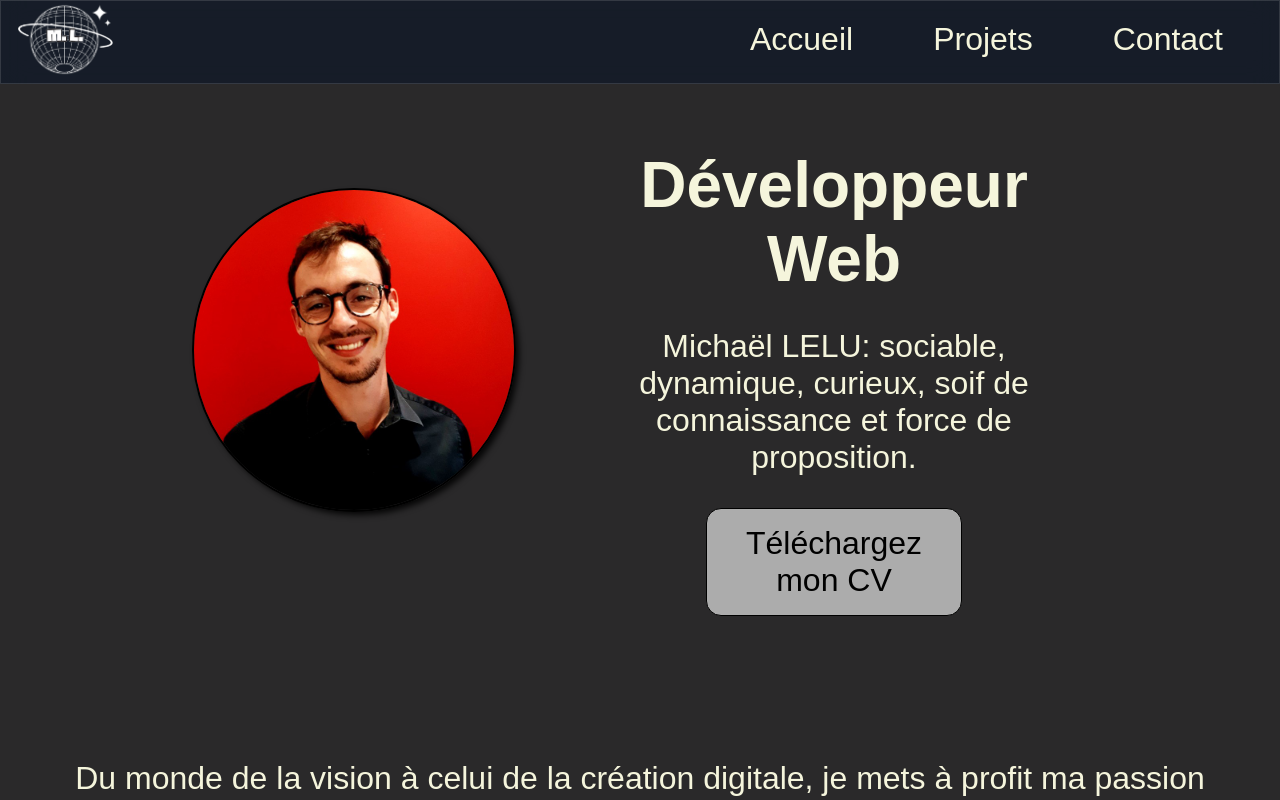
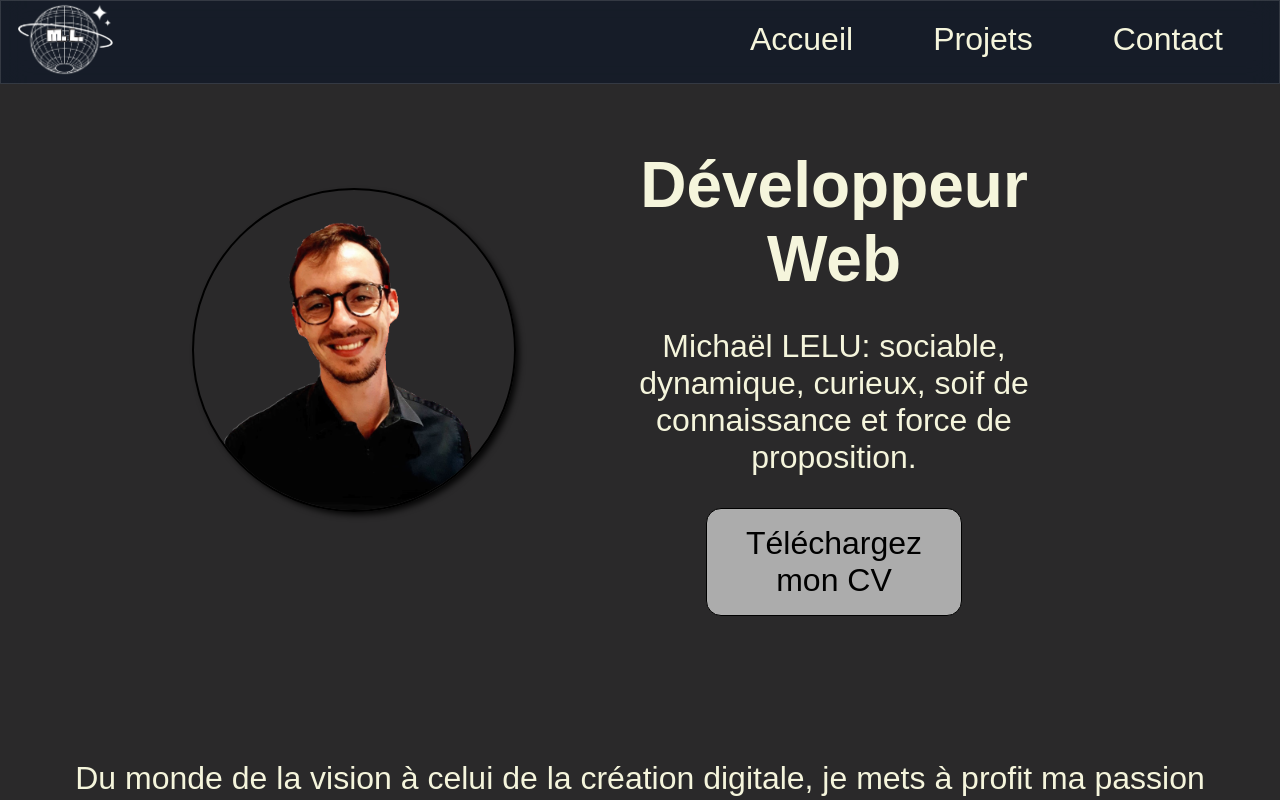
Before and after one commit to MichaelLELU/Portfolio-React, a React (Vite) app: page / in a window 1280 px wide. Shown: the top 800 px of the page. Built offline with nearby package versions, Linux system fonts and the light colour scheme.

Commit message:
fix: change photo

```diff
--- a/src/pages/homepage/HomePage.jsx
+++ b/src/pages/homepage/HomePage.jsx
@@ -1,5 +1,5 @@
 import { Link } from 'react-router-dom';
-import photo from '../../assets/MichaelL.jpg'
+import photo from '../../assets/MichaelLsansF.png'
 import './homeStyle.scss'
 import ListForm from '../../components/listForm/ListForm';
 
@@ -11,7 +11,7 @@ export default function HomePage () {
     return (
         <main>
             <div className='presentation'>
-            <img src={photo} alt="michael LELU red background" className='photo' />
+            <img src={photo} alt="michael LELU" className='photo' />
                 <div className='presentationText'>
                     <h1>Développeur Web </h1>
                     <p>Michaël LELU: sociable, dynamique, curieux,
```
Also changed, not shown: src/assets/MichaelLsansF.png (added).
